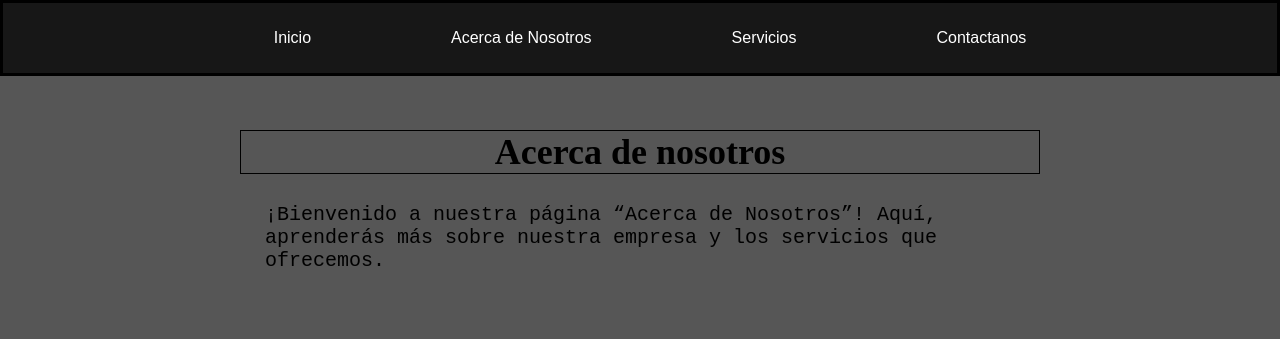
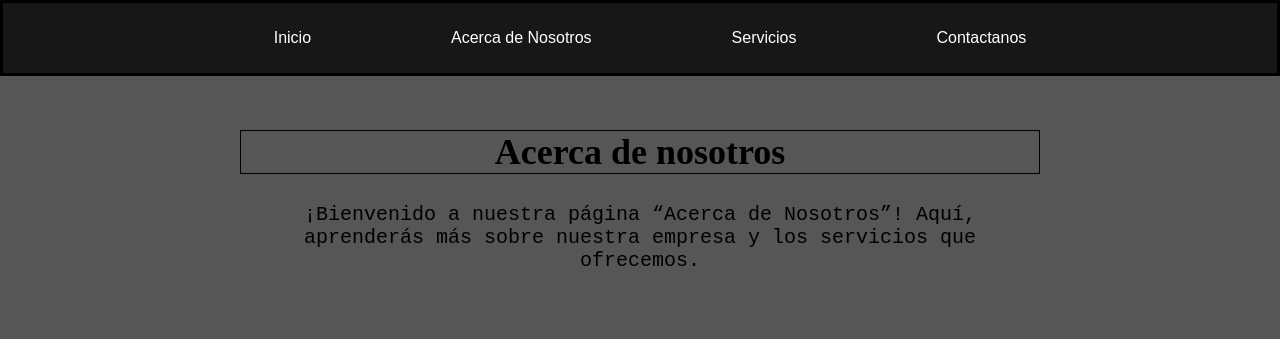
Before and after one commit to Jhonasz22/miprimerapagina, a plain HTML site: page nosotros.html in a window 1280 px wide. Shown: the top 339 px of the page. Drawn offline with Linux system fonts and the light colour scheme.

Commit message:
Mi primera confirmacion de actualizacion

```diff
--- a/nosotros.html
+++ b/nosotros.html
@@ -7,6 +7,7 @@
 <link rel="stylesheet" type="text/css" href="styleService.css" />
 
 <body>
+  <div class="greeting">
     <div class="container-nav">
       <nav class="navbar" role="navigation">
         <ul class="nav-links">
@@ -19,7 +20,8 @@
     </div>
     <div class="container">
       <h1>Acerca de nosotros</h1>
-    <p>¡Bienvenido a nuestra página “Acerca de Nosotros”! Aquí, aprenderás más sobre nuestra empresa y los servicios que
+      <p>¡Bienvenido a nuestra página “Acerca de Nosotros”! Aquí, aprenderás más sobre nuestra empresa y los servicios
+        que
         ofrecemos.
       </p>
     </div>
@@ -30,6 +32,7 @@
     <img src="imagen2.png" alt="CSS" />
     <img src="imagen3.png" alt="HTML" />
   </div>
+  </div>
 </body>
 
 </html>
--- a/styleService.css
+++ b/styleService.css
@@ -143,3 +143,7 @@ a {
     flex-direction: column;
   }
 }
+
+.greeting {
+  text-align: center;
+}
```
Also changed, not shown: 1 other file. Lines whose indentation alone changed are shown as unchanged.
